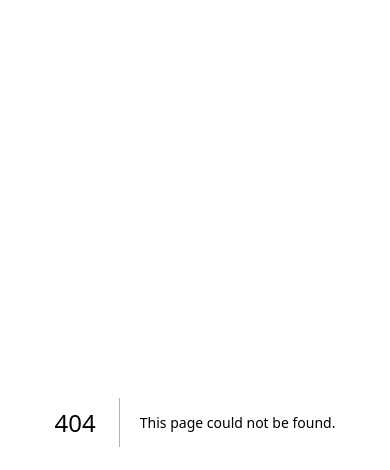
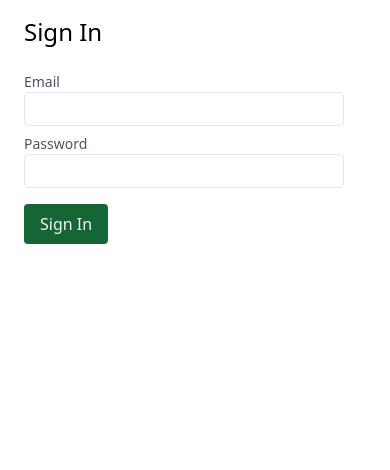
Before and after one commit to IMakeTheSites/flower-waltz, a Next.js app: page /sign-in in a window 390 px wide. Before the commit this address had no page. Shown: the top 470 px of the page. Built offline with nearby package versions, Linux system fonts and the light colour scheme.

Commit message:
Responsive product page, Strapi authentication, common page component, sign in form

```diff
--- /dev/null
+++ b/src/components/Button.js
@@ -0,0 +1,12 @@
+function Button({ children, type }) {
+  return (
+    <button
+      type={type}
+      className="bg-green-800 text-gray-100 rounded px-4 py-2 my-2 hover:bg-green-700"
+    >
+      {children}
+    </button>
+  );
+}
+
+export default Button;
--- /dev/null
+++ b/src/components/Field.js
@@ -0,0 +1,12 @@
+import React from 'react';
+
+function Field({ label, children }) {
+  return (
+    <label className="block my-2">
+      <span className="block text-sm text-gray-600">{label}</span>
+      {children}
+    </label>
+  );
+}
+
+export default Field;
--- /dev/null
+++ b/src/components/Input.js
@@ -0,0 +1,7 @@
+import React from 'react';
+
+function Input({ type }) {
+  return <input type={type} className="border rounded px-3 py-1 w-80" />;
+}
+
+export default Input;
--- /dev/null
+++ b/src/components/Page.js
@@ -0,0 +1,18 @@
+import Head from 'next/head';
+import Title from '../components/Title';
+
+function Page({ title, children }) {
+  return (
+    <>
+      <Head>
+        <title>{title} - Waltz of the Flowers Shop</title>
+      </Head>
+      <main className="px-6 py-4">
+        <Title>{title}</Title>
+        {children}
+      </main>
+    </>
+  );
+}
+
+export default Page;
--- a/src/pages/index.js
+++ b/src/pages/index.js
@@ -1,7 +1,6 @@
-import Head from 'next/head';
-import Title from '../components/Title';
 import { getProducts } from '@/lib/products';
 import ProductCard from '@/components/ProductCard';
+import Page from '@/components/Page';
 
 export async function getStaticProps() {
   console.log('[HomePage] getStaticProps()');
@@ -15,12 +14,7 @@ export async function getStaticProps() {
 function HomePage({ products }) {
   console.log('[HomePage] render:', products);
   return (
-    <>
-      <Head>
-        <title>Waltz of the Flowers Shop</title>
-      </Head>
-      <main className="px-6 py-4">
-        <Title>Waltz of the Flowers Shop</Title>
+    <Page title="Indoor Plants">
       <ul className="grid grid-cols-1 lg:grid-cols-3 md:grid-cols-2 gap-4">
         {products.map((product) => (
           <li key={product.id}>
@@ -28,8 +22,7 @@ function HomePage({ products }) {
           </li>
         ))}
       </ul>
-      </main>
-    </>
+    </Page>
   );
 }
 
--- a/src/pages/products/[id].js
+++ b/src/pages/products/[id].js
@@ -1,6 +1,7 @@
-import Head from 'next/head';
 import { getProduct, getProducts } from '@/lib/products';
 import { ApiError } from '@/lib/api';
+import Image from 'next/image';
+import Page from '@/components/Page';
 
 export async function getStaticPaths() {
   const products = await getProducts();
@@ -30,15 +31,17 @@ export async function getStaticProps({ params: { id } }) {
 function ProductPage({ product }) {
   console.log('ProductPage render:', product);
   return (
-    <>
-      <Head>
-        <title>{product.title}</title>
-      </Head>
-      <main>
-        <h1>{product.title}</h1>
-        <p>{product.description}</p>
-      </main>
-    </>
+    <Page title={product.title}>
+      <div className="flex flex-col lg:flex-row">
+        <div className="flex-0">
+          <Image src={product.pictureUrl} alt="" width={640} height={480} />
+        </div>
+        <div className="flex-1 lg:ml-4">
+          <p className="text-sm">{product.description}</p>
+          <p className="text-lg font-bold mt-2">{product.price}</p>
+        </div>
+      </div>
+    </Page>
   );
 }
 export default ProductPage;
--- /dev/null
+++ b/src/pages/sign-in.js
@@ -0,0 +1,22 @@
+import Button from '@/components/Button';
+import Field from '@/components/Field';
+import Input from '@/components/Input';
+import Page from '@/components/Page';
+
+function SignInPage() {
+  return (
+    <Page title="Sign In">
+      <form>
+        <Field label="Email">
+          <Input type="email" />
+        </Field>
+        <Field label="Password">
+          <Input type="password" />
+        </Field>
+        <Button type="submit">Sign In</Button>
+      </form>
+    </Page>
+  );
+}
+
+export default SignInPage;
```
Also changed, not shown: 2 other files (tests, documents, lock files or other folders). Lines whose indentation alone changed are shown as unchanged.
